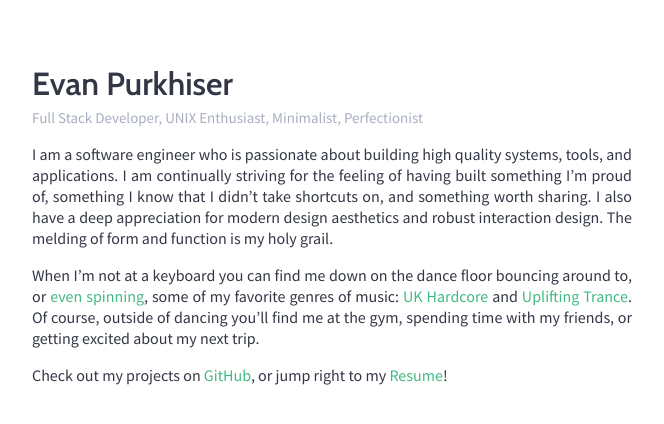
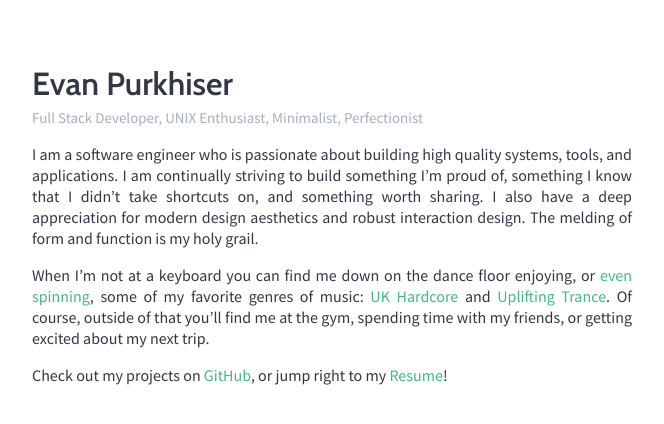
Before and after one commit to evanpurkhiser/evanpurkhiser.com, a Jekyll site: the page built from index.md, in a window 1280 px wide. Shown: the top 424 px of the page, without its empty margins (308-972 px from the left). Built offline with Jekyll 4.4.1, drawn with Linux system fonts in a browser that asks for light colours; nearby versions of some CDN libraries.

Commit message:
Slight content cleanup

```diff
--- a/index.md
+++ b/index.md
@@ -3,17 +3,16 @@ title: About
 ---
 
 I am a software engineer who is passionate about building high quality systems,
-tools, and applications. I am continually striving for the feeling of having
-built something I'm proud of, something I know that I didn't take shortcuts on,
-and something worth sharing. I also have a deep appreciation for modern design
-aesthetics and robust interaction design. The melding of form and function is
-my holy grail.
+tools, and applications. I am continually striving to build something I’m proud
+of, something I know that I didn't take shortcuts on, and something worth
+sharing. I also have a deep appreciation for modern design aesthetics and
+robust interaction design. The melding of form and function is my holy grail.
 
-When I'm not at a keyboard you can find me down on the dance floor bouncing
-around to, or [even spinning](https://soundcloud.com/evanpurkhiser), some of my
-favorite genres of music: [UK Hardcore](https://www.youtube.com/watch?v=f74_RDPnaOE)
-and [Uplifting Trance](https://soundcloud.com/evanpurkhiser/purkhiser-promo-2020).
-Of course, outside of dancing you'll find me at the gym, spending time with my
+When I'm not at a keyboard you can find me down on the dance floor enjoying, or
+[even spinning](https://soundcloud.com/evanpurkhiser), some of my favorite
+genres of music: [UK Hardcore](https://www.youtube.com/watch?v=f74_RDPnaOE) and
+[Uplifting Trance](https://soundcloud.com/evanpurkhiser/purkhiser-promo-2020).
+Of course, outside of that you'll find me at the gym, spending time with my
 friends, or getting excited about my next trip.
 
 Check out my projects on [GitHub](https://github.com/evanpurkhiser), or jump
```
